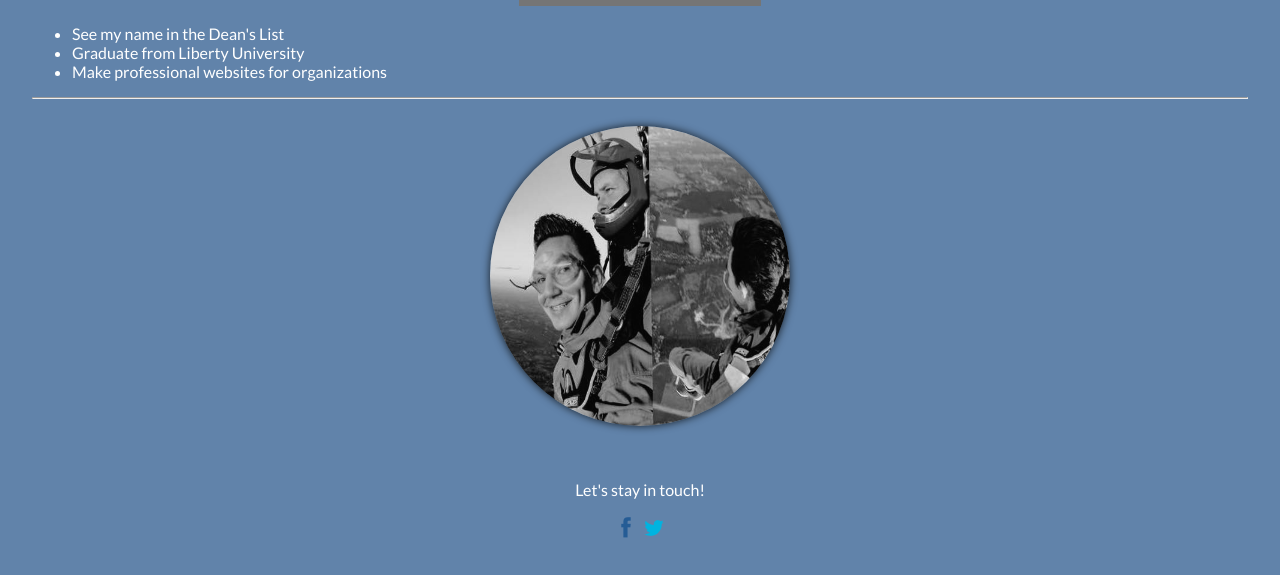
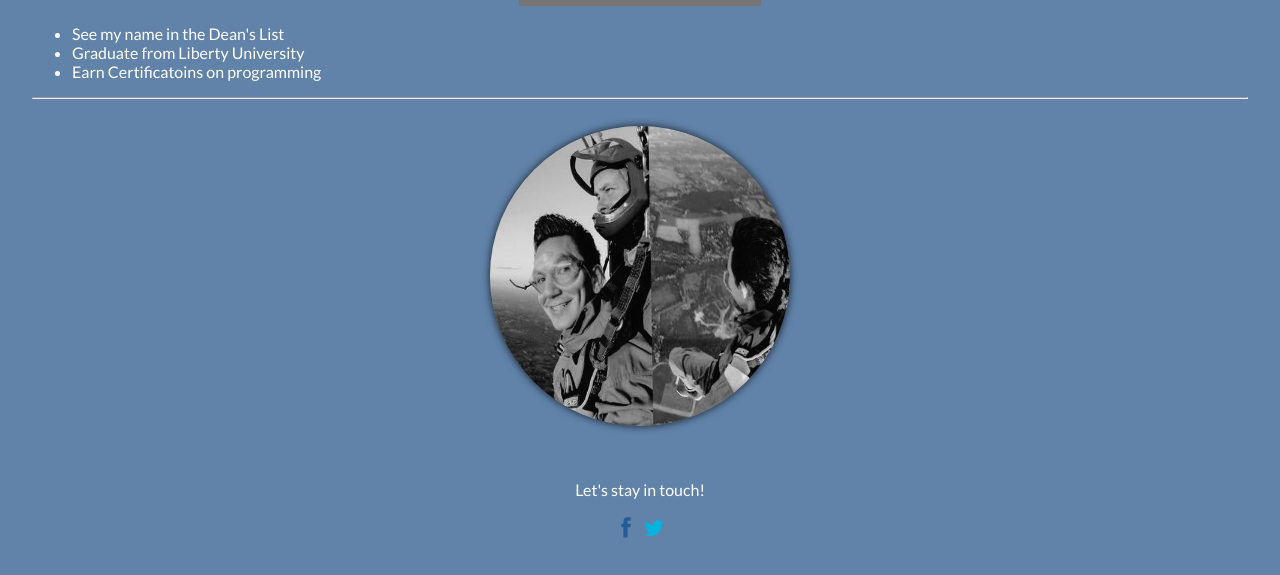
Before and after one commit to VictorCanas/VictorCanas.github.io, a plain HTML site: page index.html in a window 1280 px wide. Shown: the part 272-847 px from the top of the page. Drawn offline with Linux system fonts and the light colour scheme.

Commit message:
Change List
Change information on list

```diff
--- a/index.html
+++ b/index.html
@@ -31,7 +31,7 @@
                 <ul>
                     <li>See my name in the Dean's List</li>
                     <li>Graduate from Liberty University</li>
-                    <li>Make professional websites for organizations</li>
+                    <li>Earn Certificatoins on programming</li>
                 </ul>
                 <hr>
                 <br>
```
